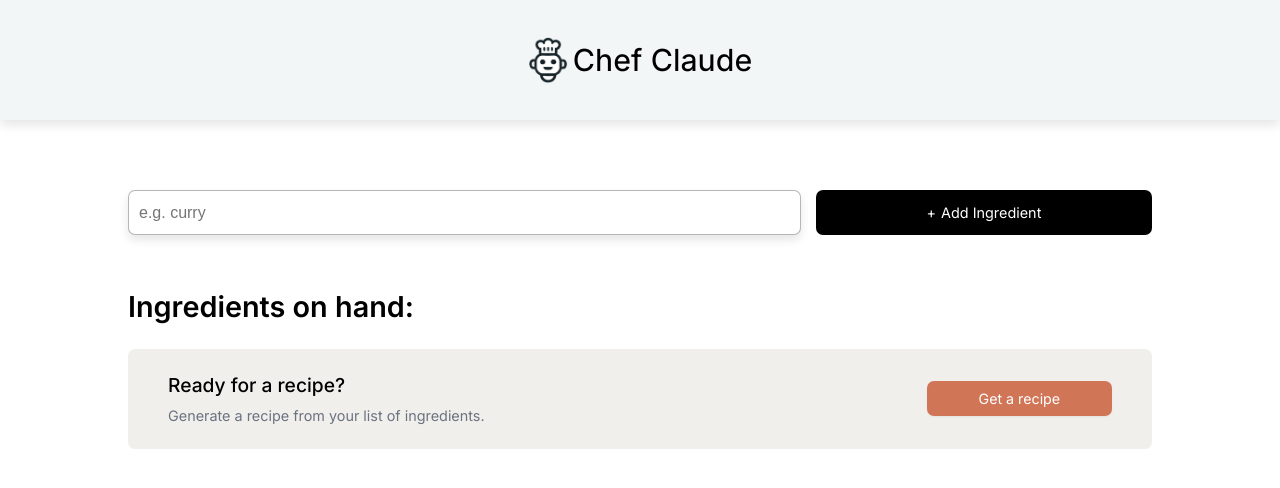
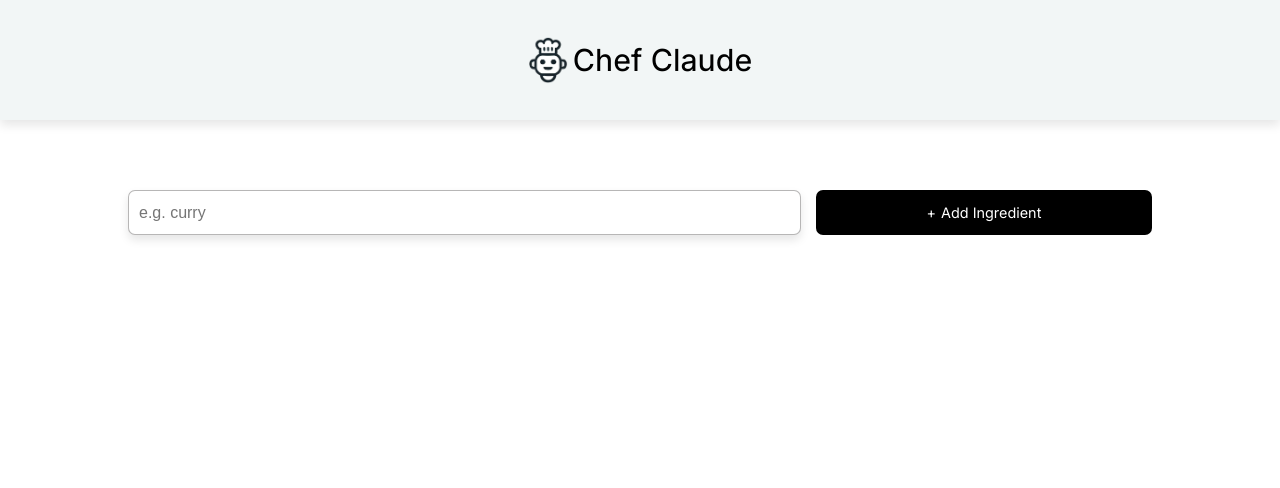
Before and after one commit to amunipelumi/chef-claude, a React (Vite) app: page / in a window 1280 px wide. Shown: the top 488 px of the page. Built offline with nearby package versions, Linux system fonts and the light colour scheme.

Commit message:
Refactored

```diff
--- a/src/components/Main.jsx
+++ b/src/components/Main.jsx
@@ -1,9 +1,14 @@
 import { useState } from 'react'
+import Form from './Form'
+import Ingredients from './Ingredients'
+import Recipe from './Recipe'
 
+// All functionalities to compute and render on the homepage
 export default function () {
   const [ingredients, setIngredients] = useState([])
   const ingredientItems = ingredients.map(item => <li key={item}>{item}</li>)
 
+  // Collect data from form and add to list ingredients
   const addNewIngredient = (formData) => {
     const ingredient = formData.get('ingredient')
     if (ingredient.length >= 3) {
@@ -11,30 +16,20 @@ export default function () {
     }
   }
 
+  // Rendering the recipe recieved
+  const [recipeShown, setRecipeShown] = useState(false)
+  const showRecipe = () => {
+    setRecipeShown(prev => !prev)
+  }
+
   return (
     <main>
-      <form action={addNewIngredient}>
-        <input
-          type="text"
-          name="ingredient"
-          placeholder="e.g. curry"
-          aria-label="Add Ingredient"
-        />
-        <button>Add Ingredient</button>
-      </form>
-      <section>
-        <h2>Ingredients on hand:</h2>
-        <ul aria-live="polite">
-          {ingredientItems}
-        </ul>
-        <div className="get-recipe-container">
-          <div>
-            <h3>Ready for a recipe?</h3>
-            <p>Generate a recipe from your list of ingredients.</p>
-          </div>
-          <button>Get a recipe</button>
-        </div>
-      </section>
+      <Form addNewIngredient={addNewIngredient}/>
+      {ingredients.length > 0 && <Ingredients
+        listItems={ingredientItems}
+        ingredients={ingredients}
+        show={showRecipe}/>}
+      {recipeShown ? <Recipe /> : null}
     </main>
   )
 }
```
